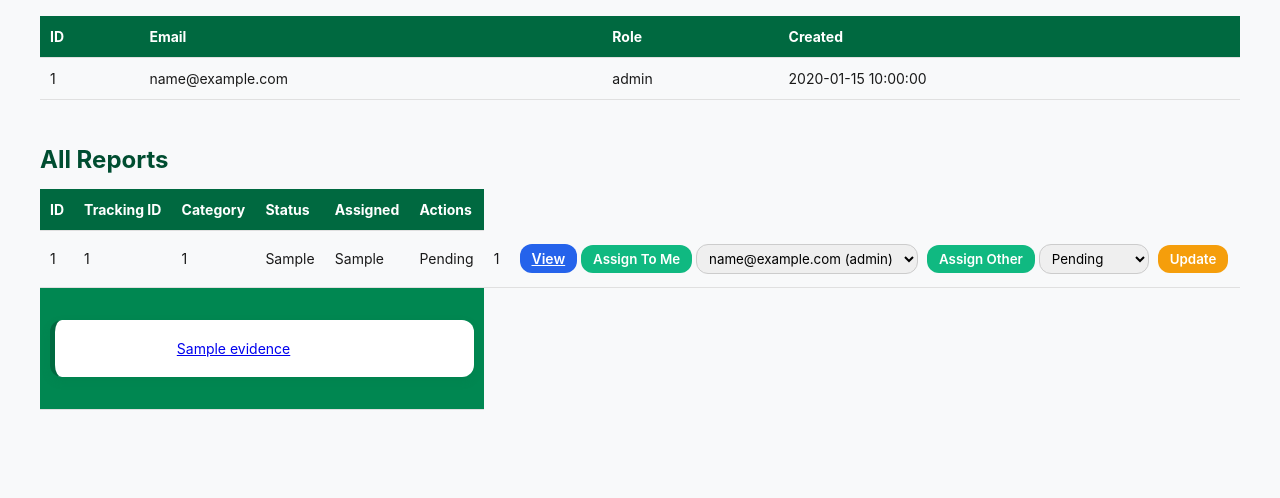
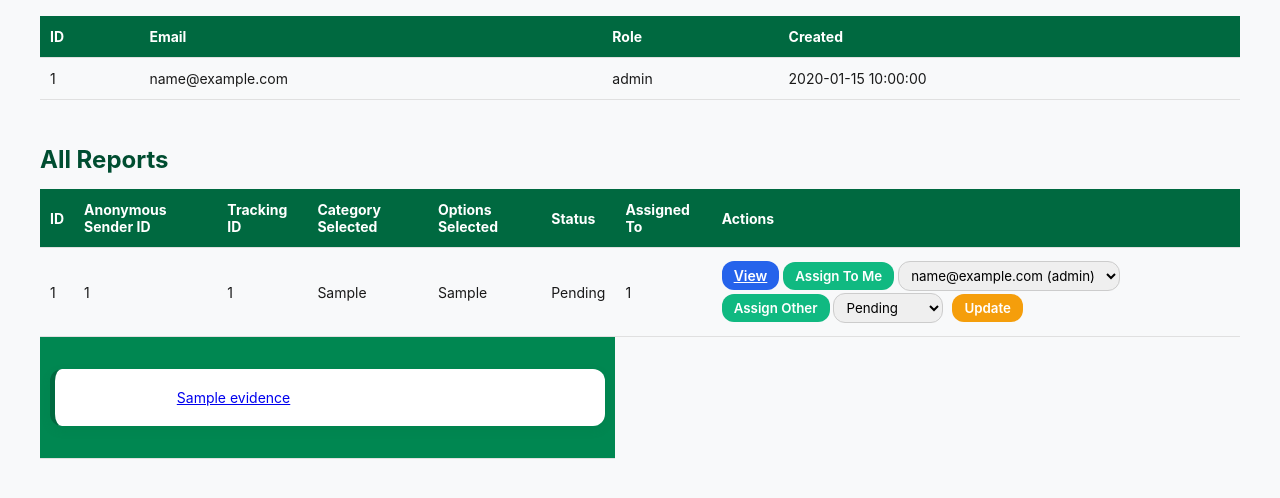
Before and after one commit to smintech/reportsystemapp, a Flask app: page /staff_dashboard in a window 1280 px wide. Shown: the part 218-716 px from the top of the page. Run offline with Flask 3, Linux system fonts and the light colour scheme; the visitor is signed in with stand-in values (Sample User, id 1); a database or web service that is not in the repository returns one stand-in record (values such as "Sample title"); some libraries are stand-ins or nearby versions.

Commit message:
Update staff_dashboard.html

```diff
--- a/templates/staff_dashboard.html
+++ b/templates/staff_dashboard.html
@@ -172,8 +172,8 @@
         <table>
             <thead>
                 <tr>
-                    <th>ID</th><th>Tracking ID</th><th>Category</th>
-                    <th>Status</th><th>Assigned</th><th>Actions</th>
+                    <th>ID</th><th>Anonymous Sender ID</th><th>Tracking ID</th><th>Category Selected</th><th>Options Selected</th>
+                    <th>Status</th><th>Assigned To</th><th>Actions</th>
                 </tr>
             </thead>
             <tbody>
```
